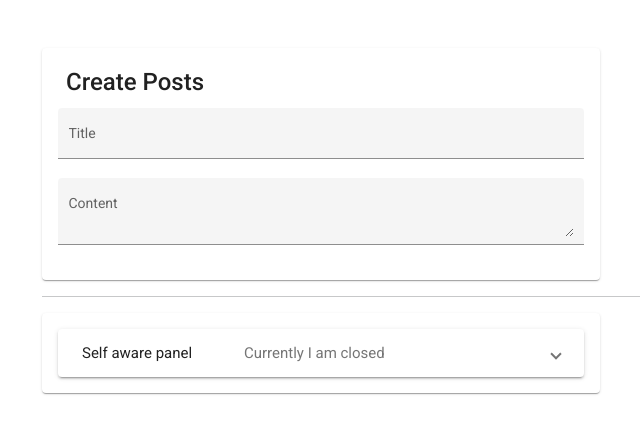
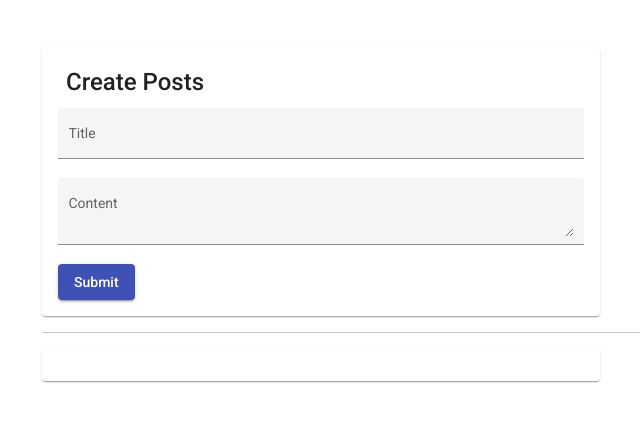
Before and after one commit to afolabiopakunle/materials-start, an Angular app: page / in a window 1280 px wide. Shown: the top 434 px of the page, without its empty margins (40-680 px from the left). Built offline with nearby package versions, Linux system fonts and the light colour scheme.

Commit message:
components now communicating

```diff
--- a/src/app/app.component.html
+++ b/src/app/app.component.html
@@ -1,10 +1,10 @@
 <div class="container pt-5">
-  <app-post-create></app-post-create>
+  <app-post-create (sendPost)="sentPost($event)"></app-post-create>
 
   <hr>
   <div class="w-50">
     <mat-card>
-      <app-posts-list></app-posts-list>
+      <app-posts-list *ngFor="let post of posts" [post]="post"></app-posts-list>
     </mat-card>
   </div>
 </div>
--- a/src/app/app.component.ts
+++ b/src/app/app.component.ts
@@ -8,6 +8,9 @@ import {PostModel} from "./shared/post.model";
 })
 export class AppComponent {
 
+  sentPost(data: PostModel) {
+    this.posts.push(data)
+  }
   posts: PostModel[] = [
 
   ]
--- a/src/app/app.module.ts
+++ b/src/app/app.module.ts
@@ -1,5 +1,6 @@
 import { NgModule } from '@angular/core';
 import { BrowserModule } from '@angular/platform-browser';
+import { CommonModule } from "@angular/common";
 
 import { AppRoutingModule } from './app-routing.module';
 import { AppComponent } from './app.component';
@@ -18,6 +19,7 @@ import { PostsListComponent } from './posts-list/posts-list.component';
   ],
   imports: [
     BrowserModule,
+    CommonModule,
     AppRoutingModule,
     BrowserAnimationsModule,
     FormsModule,
--- a/src/app/post-create/post-create.component.html
+++ b/src/app/post-create/post-create.component.html
@@ -7,8 +7,9 @@
     </mat-form-field>
     <mat-form-field class="example-full-width" appearance="fill">
       <mat-label>Content</mat-label>
-      <textarea matInput></textarea>
+      <textarea [(ngModel)]="content" matInput></textarea>
     </mat-form-field>
+    <button mat-raised-button color="primary" (click)="submitPost()">Submit</button>
   </mat-card>
 </div>
 <p>{{title}}</p>
--- a/src/app/post-create/post-create.component.ts
+++ b/src/app/post-create/post-create.component.ts
@@ -1,4 +1,4 @@
-import { Component, OnInit } from '@angular/core';
+import {Component, EventEmitter, OnInit, Output} from '@angular/core';
 
 @Component({
   selector: 'app-post-create',
@@ -9,10 +9,17 @@ export class PostCreateComponent implements OnInit {
   title!: string;
   content!: string;
 
+  @Output() sendPost = new EventEmitter();
   constructor() { }
 
   ngOnInit(): void {
   }
 
+  submitPost() {
+    this.sendPost.emit({
+      title: this.title,
+      content: this.content
+    })
+  }
 
 }
--- a/src/app/posts-list/posts-list.component.html
+++ b/src/app/posts-list/posts-list.component.html
@@ -1,16 +1,13 @@
-<div>
-  <mat-accordion>
+<div class="mb-2">
+  <mat-accordion multi="false">
     <mat-expansion-panel (opened)="panelOpenState = true"
                          (closed)="panelOpenState = false">
       <mat-expansion-panel-header>
         <mat-panel-title>
-          Self aware panel
+          {{ post.title }}
         </mat-panel-title>
-        <mat-panel-description>
-          Currently I am {{panelOpenState ? 'open' : 'closed'}}
-        </mat-panel-description>
       </mat-expansion-panel-header>
-      <p>I'm visible because I am open</p>
+      <p>{{ post.content }}</p>
     </mat-expansion-panel>
   </mat-accordion>
 </div>
--- a/src/app/posts-list/posts-list.component.ts
+++ b/src/app/posts-list/posts-list.component.ts
@@ -1,4 +1,5 @@
-import { Component, OnInit } from '@angular/core';
+import {Component, Input, OnInit} from '@angular/core';
+import {PostModel} from "../shared/post.model";
 
 @Component({
   selector: 'app-posts-list',
@@ -13,5 +14,5 @@ export class PostsListComponent implements OnInit {
   }
 
   panelOpenState = false;
-
+  @Input() post!: PostModel;
 }
```
